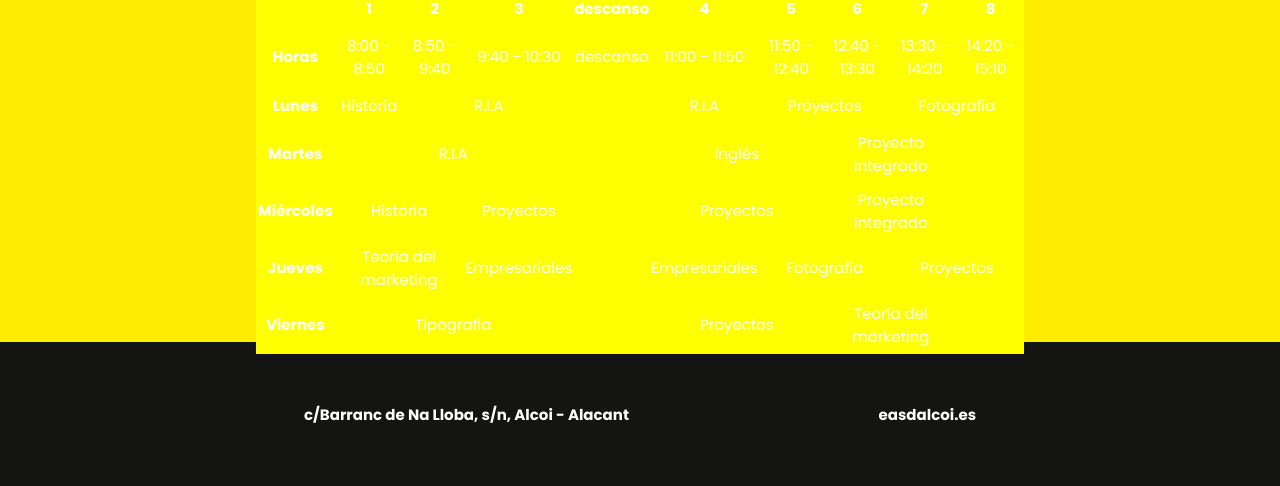
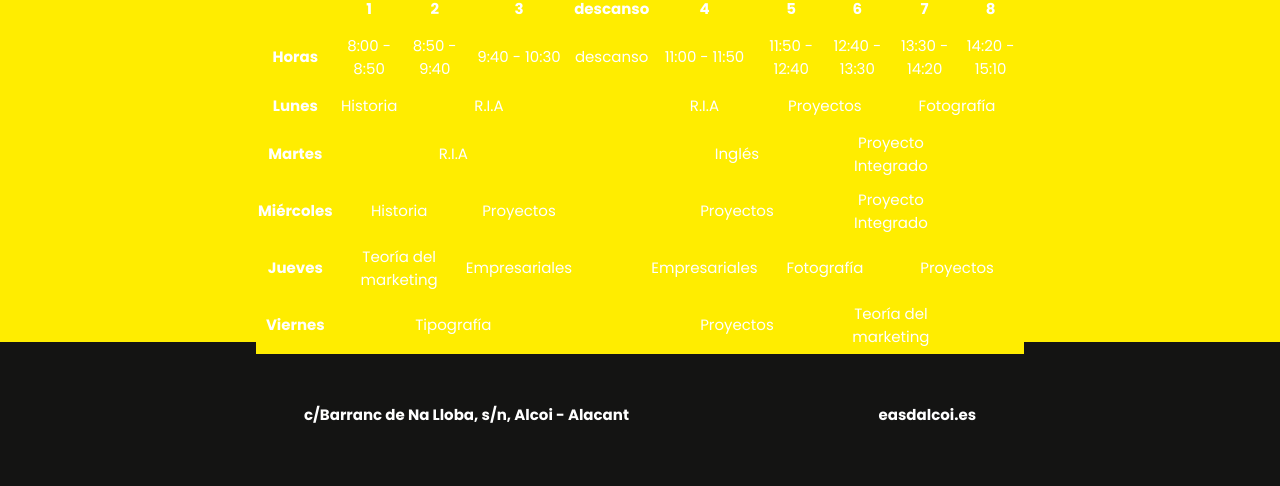
Before and after one commit to Carolester/p4, a plain HTML site: page pages/horari.html in a window 1280 px wide. Shown: the part 329-815 px from the top of the page. Drawn offline with Linux system fonts and the light colour scheme; a web font is replaced by a local one.

Commit message:
Update horari.html

```diff
--- a/pages/horari.html
+++ b/pages/horari.html
@@ -15,7 +15,7 @@
     table{
         font-family: 'Poppins', sans-serif;
         width: 60%;
-        background-color: yellow;
+        background-color: #FFED00;
         color: white
     }
 #hora td{
```
